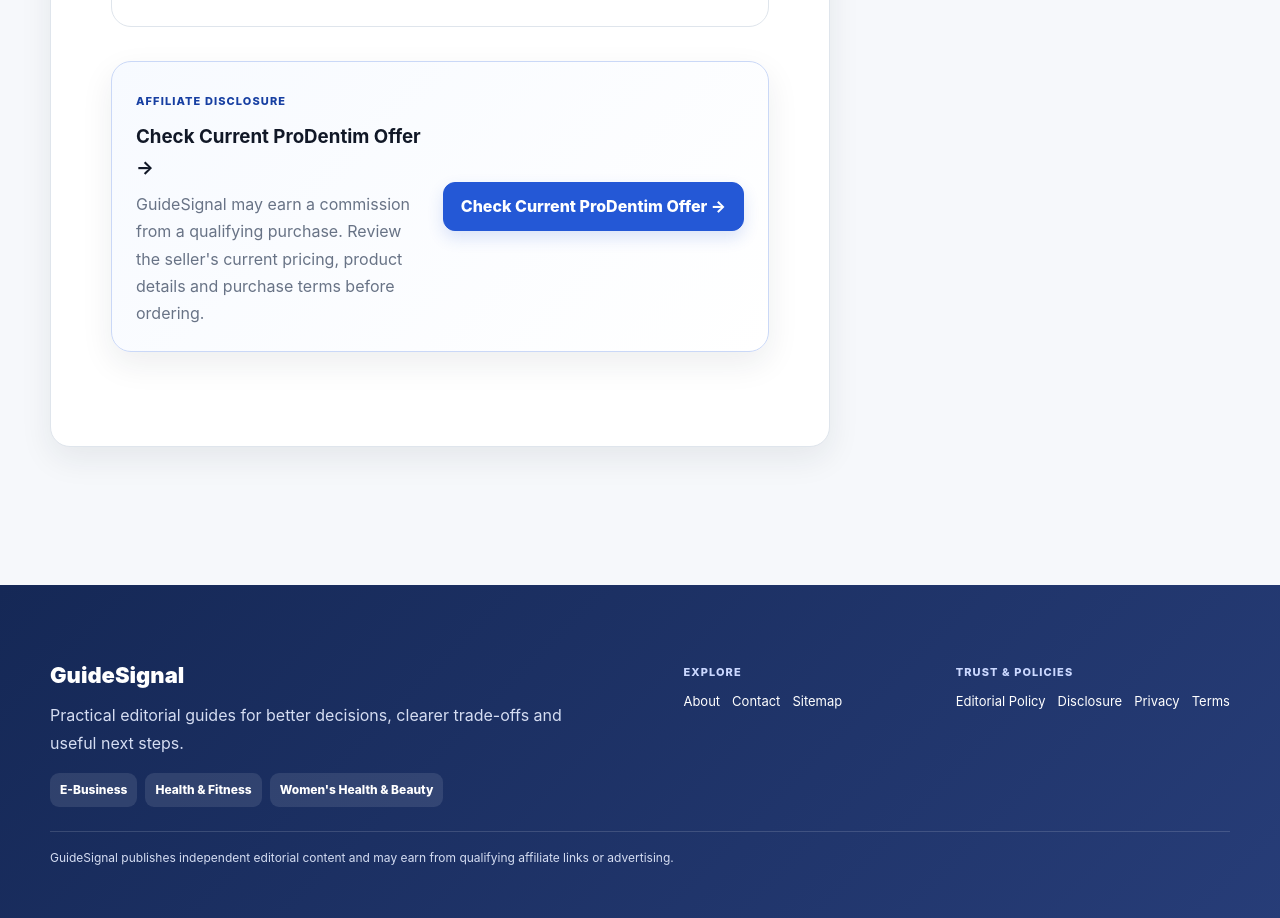
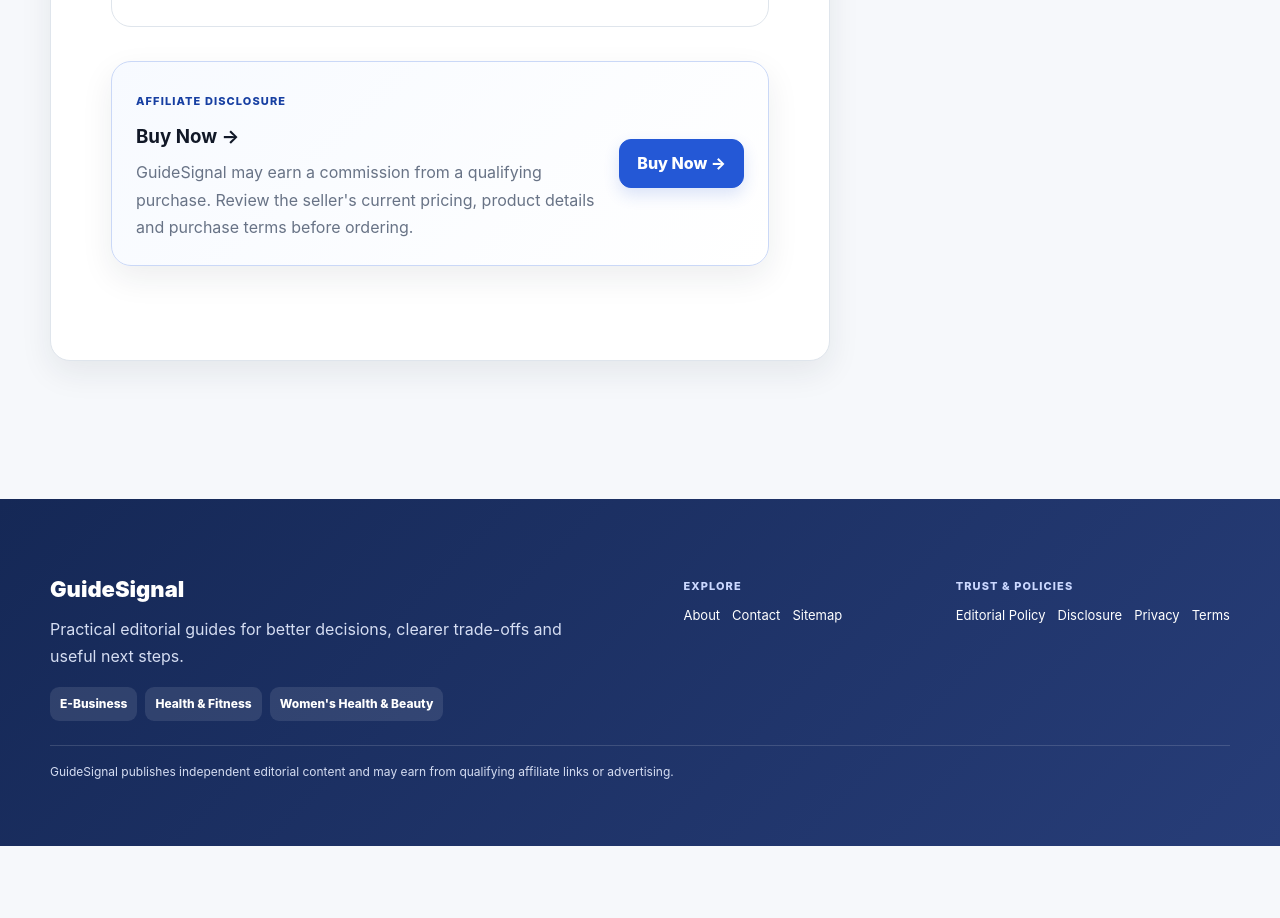
Before and after one commit to armanyaempire-sketch/techsignal, a Next.js app: page /health-fitness/products/prodentim in a window 1280 px wide. Shown: the part 5300-6218 px from the top of the page. After the commit the page ends 6146 px from the top, so only its background shows below. Built offline with nearby package versions, Linux system fonts and the light colour scheme; no server answers.

Commit message:
Add final ProDentim Buy Now CTA

```diff
--- a/app/health-fitness/products/prodentim/page.tsx
+++ b/app/health-fitness/products/prodentim/page.tsx
@@ -164,7 +164,7 @@
       <p><a href="https://www.ftc.gov/business-guidance/resources/health-products-compliance-guidance" target="_blank" rel="noopener noreferrer">FTC: Health Products Compliance Guidance</a></p>
      </div>
 
-     <AffiliateCTA articleSlug="prodentim-product-page" position="product-final" offerKey="prodentim" variant="card" label="Check Current ProDentim Offer →"/>
+     <AffiliateCTA articleSlug="prodentim-product-page" position="product-final" offerKey="prodentim" variant="card" label="Buy Now →"/>
     </main>
 
     <aside className="sidebar">
```
